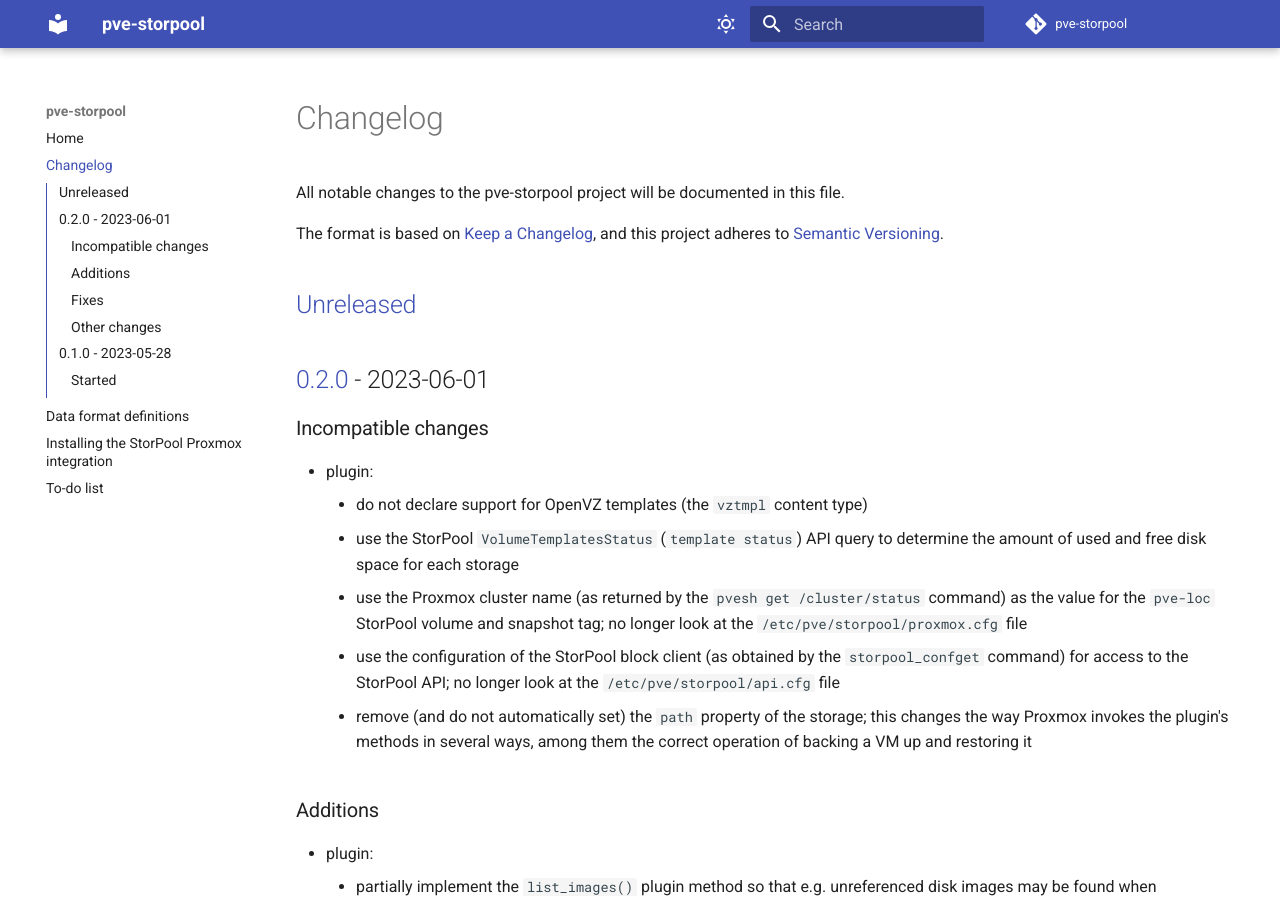
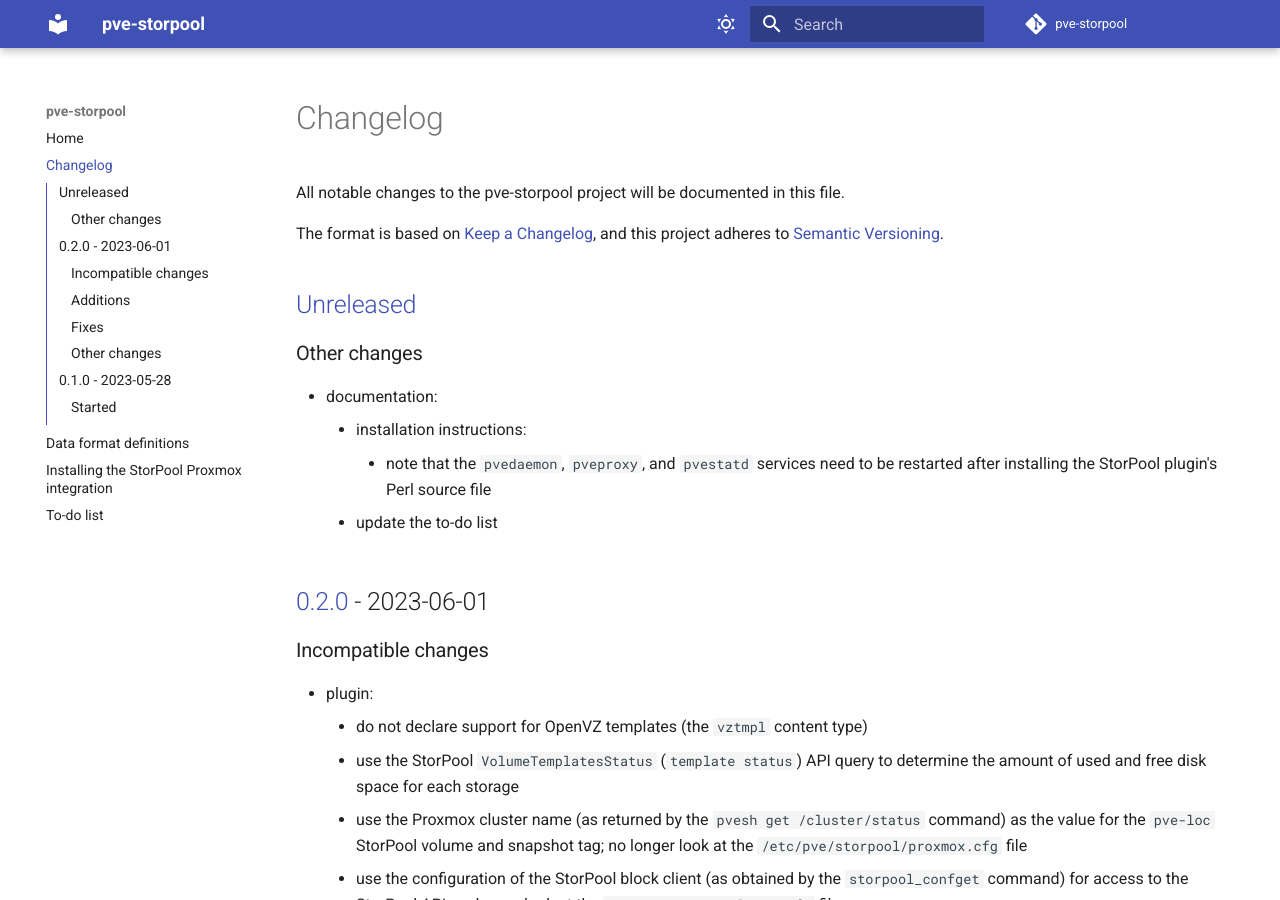
Before and after one commit to storpool/pve-storpool, an MkDocs documentation site: the page built from docs/changes.md, in a window 1280 px wide and 900 px high. Built offline with MkDocs 1.6.1 and Material for MkDocs 9.7.7, drawn with Linux system fonts in a browser that asks for light colours; comment, search, counter and statistics services are not loaded.

Commit message:
Update the changelog file

```diff
--- a/docs/changes.md
+++ b/docs/changes.md
@@ -11,6 +11,14 @@
 and this project adheres to [Semantic Versioning](https://semver.org/spec/v2.0.0.html).
 
 ## [Unreleased]
+
+### Other changes
+
+- documentation:
+    - installation instructions:
+        - note that the `pvedaemon`, `pveproxy`, and `pvestatd` services need to be
+          restarted after installing the StorPool plugin's Perl source file
+    - update the to-do list
 
 ## [0.2.0] - 2023-06-01
 
```
